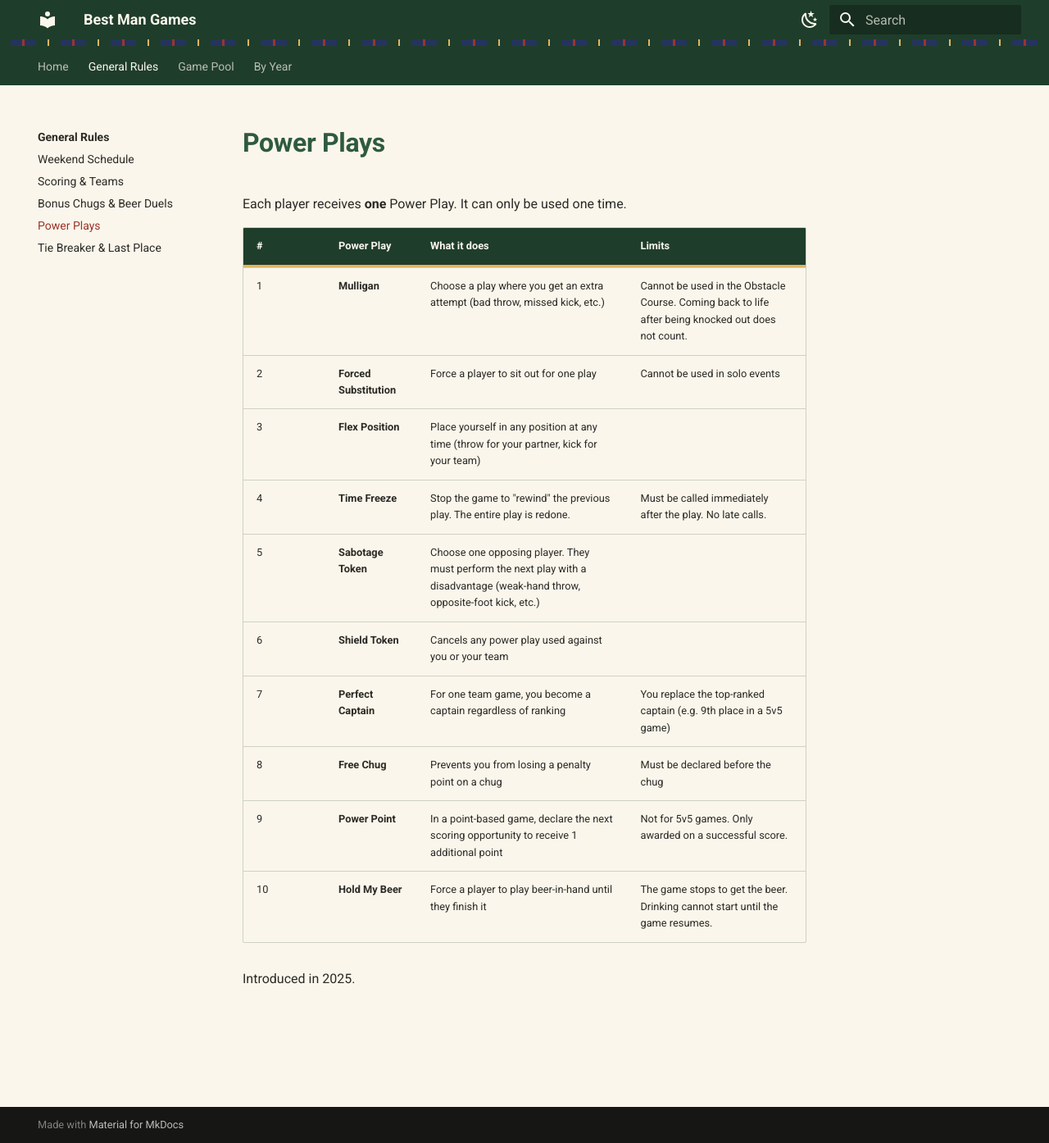
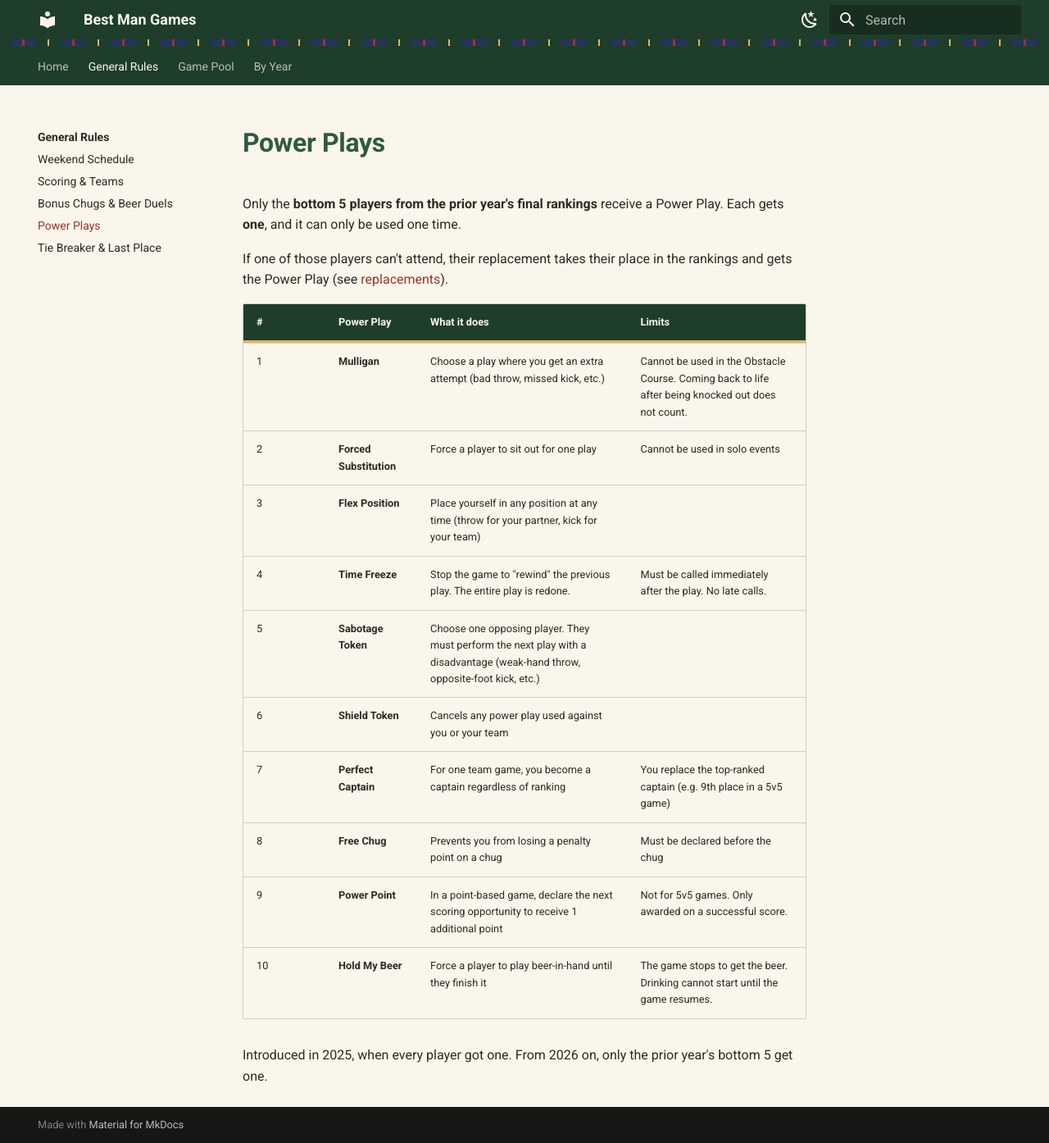
Before and after one commit to samuel-edison/best-man-games, an MkDocs documentation site: the page built from docs/rules/power-plays.md, in a window 1280 px wide and 1394 px high. Shown: the whole window at 82% size. Built offline with MkDocs 1.6.1 and Material for MkDocs 9.7.7, drawn with Linux system fonts in a browser that asks for light colours.

Commit message:
Limit power plays to prior-year bottom 5, add replacement and own-fouls rules
Co-Authored-By: Claude Opus 5.5 <noreply@anthropic.com>

```diff
--- a/docs/rules/power-plays.md
+++ b/docs/rules/power-plays.md
@@ -1,6 +1,8 @@
 # Power Plays
 
-Each player receives **one** Power Play. It can only be used one time.
+Only the **bottom 5 players from the prior year's final rankings** receive a Power Play. Each gets **one**, and it can only be used one time.
+
+If one of those players can't attend, their replacement takes their place in the rankings and gets the Power Play (see [replacements](scoring.md#replacements)).
 
 | # | Power Play | What it does | Limits |
 | --- | --- | --- | --- |
@@ -15,4 +17,4 @@ Each player receives **one** Power Play. It can only be used one time.
 | 9 | **Power Point** | In a point-based game, declare the next scoring opportunity to receive 1 additional point | Not for 5v5 games. Only awarded on a successful score. |
 | 10 | **Hold My Beer** | Force a player to play beer-in-hand until they finish it | The game stops to get the beer. Drinking cannot start until the game resumes. |
 
-Introduced in 2025.
+Introduced in 2025, when every player got one. From 2026 on, only the prior year's bottom 5 get one.
```
Also changed, not shown: docs/rules/index.md (+1 -0 lines), docs/rules/scoring.md (+4 -0 lines), docs/years/2026.md (+6 -0 lines).
